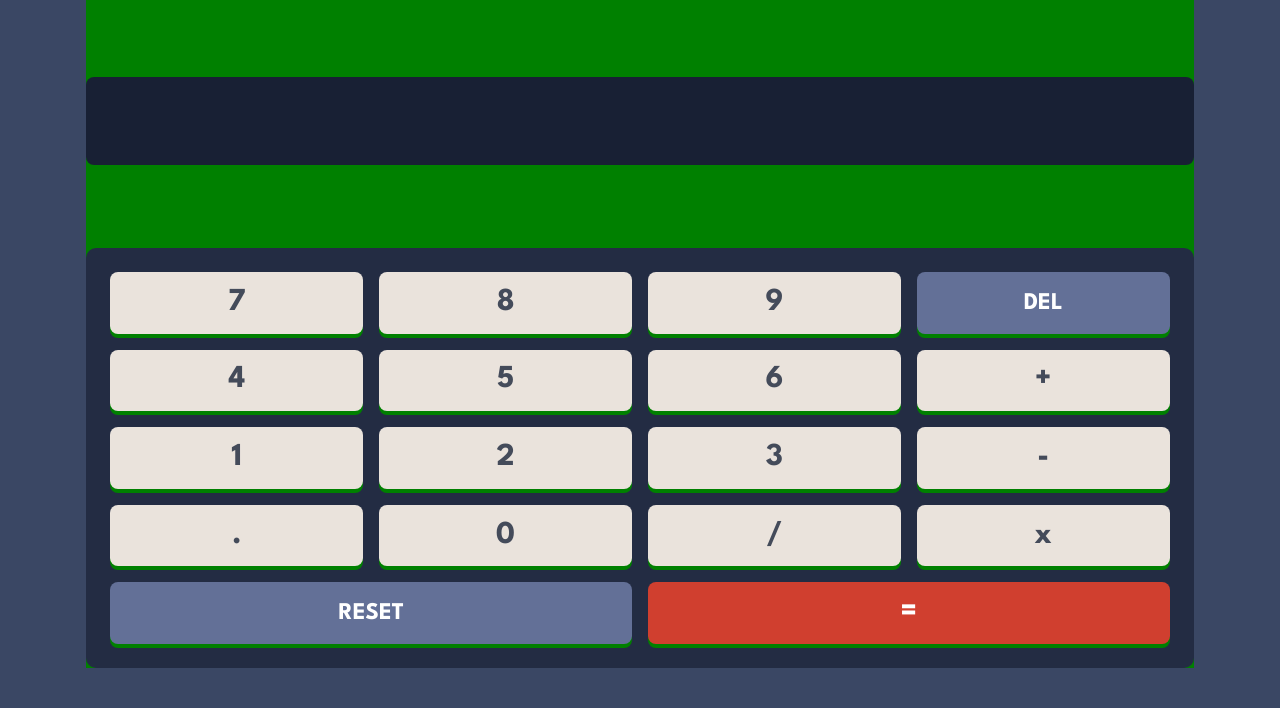
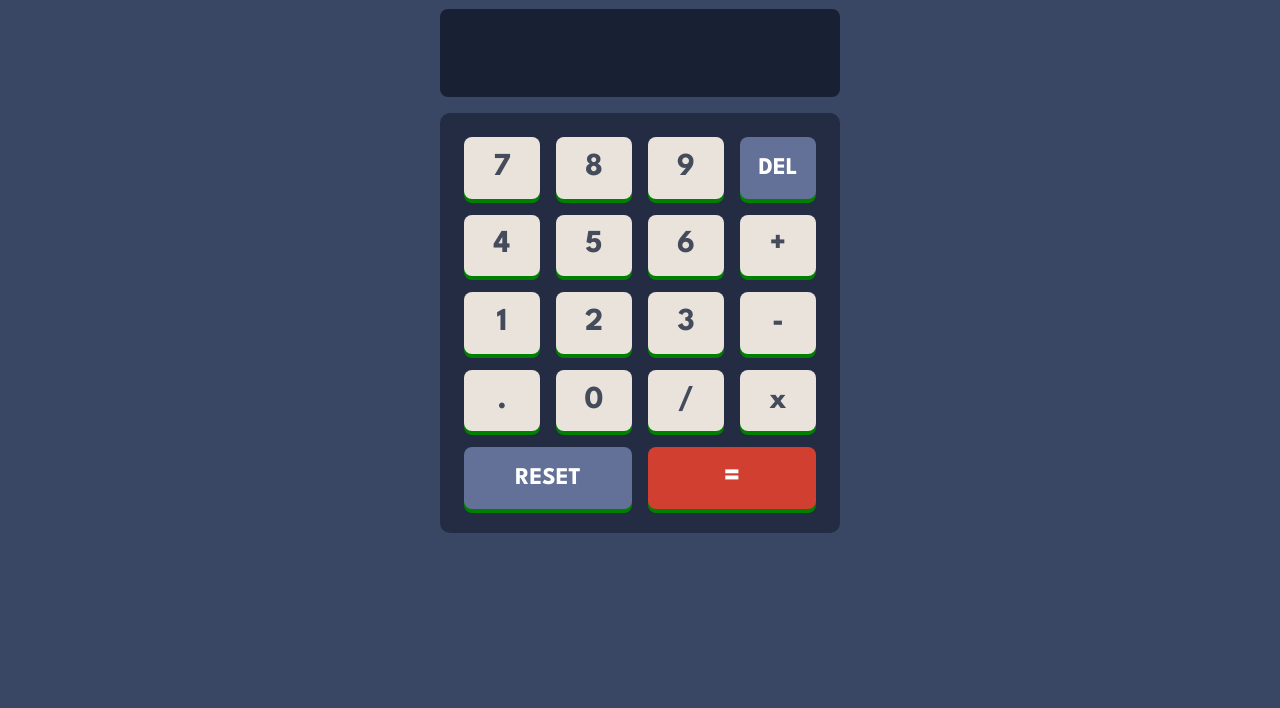
Before and after one commit to jmjules/calculator-app, a plain HTML site: page index.html in a window 1280 px wide. Shown: the part 92-800 px from the top of the page. Drawn offline with Linux system fonts and the light colour scheme.

Commit message:
adjust sizes

```diff
--- a/style.css
+++ b/style.css
@@ -76,13 +76,14 @@
 }
 
 .calculator{
-  width: 86.5%;
+  width: min(86.5%, 25rem);
   height: 90%;
   font-family: 'League Spartan', sans-serif;
-  background: green;
+  /* background: green; */
 
-  display: grid;
-  align-content: space-between;
+  display: flex;
+  flex-direction: column;
+  gap: 1rem;
 }
 
 
```
